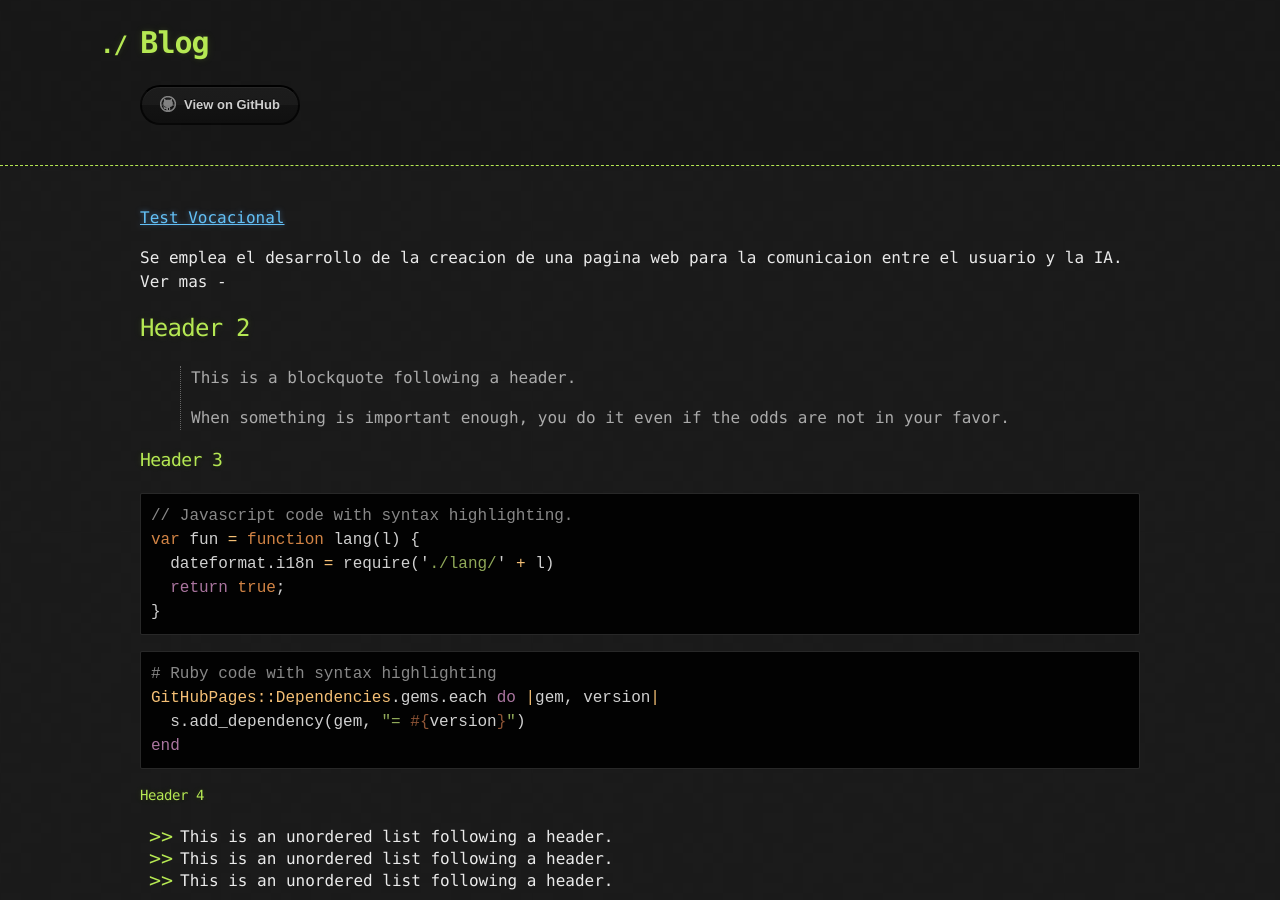
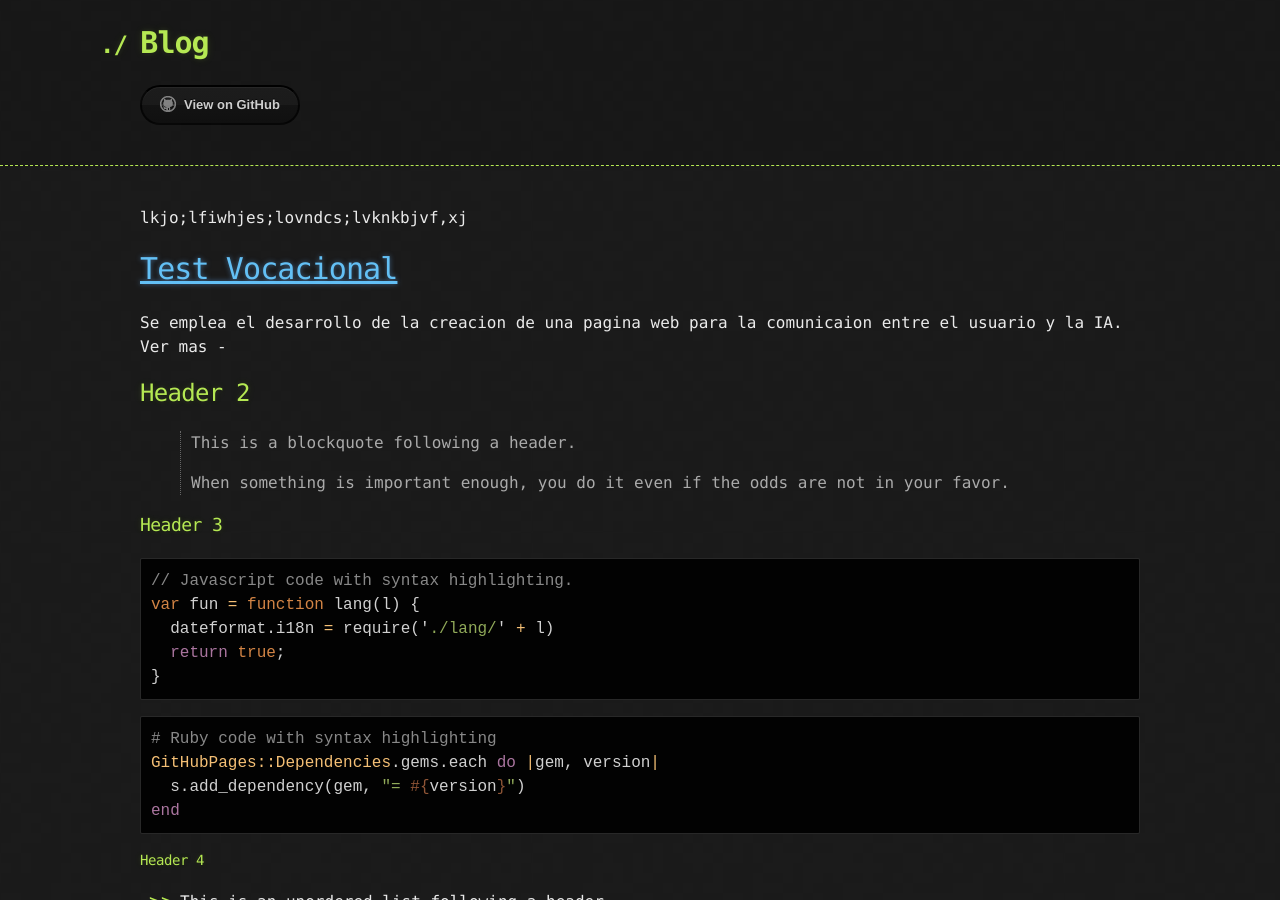
Before and after one commit to NinjaDiaz007/Blog, a Jekyll site: the page built from index.md, in a window 1280 px wide and 900 px high. Built offline with Jekyll 4.4.1, drawn with Linux system fonts in a browser that asks for light colours; the repository's description, which GitHub fills in, is left out.

Commit message:
Add files via upload

```diff
--- a/index.md
+++ b/index.md
@@ -2,7 +2,9 @@
 layout: default
 ---
 
-[Test Vocacional](./test-vocacional.html)
+lkjo;lfiwhjes;lovndcs;lvknkbjvf,xj
+
+# [Test Vocacional](./test-vocacional.html)
 
 Se emplea el desarrollo de la creacion de una pagina web para la comunicaion entre el usuario y la IA. Ver mas -
 
```
